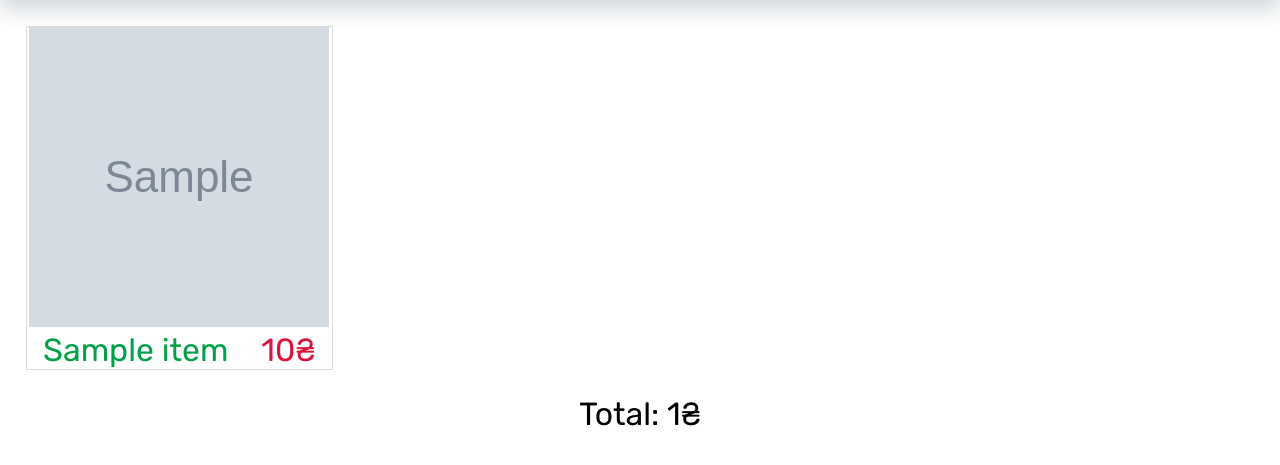
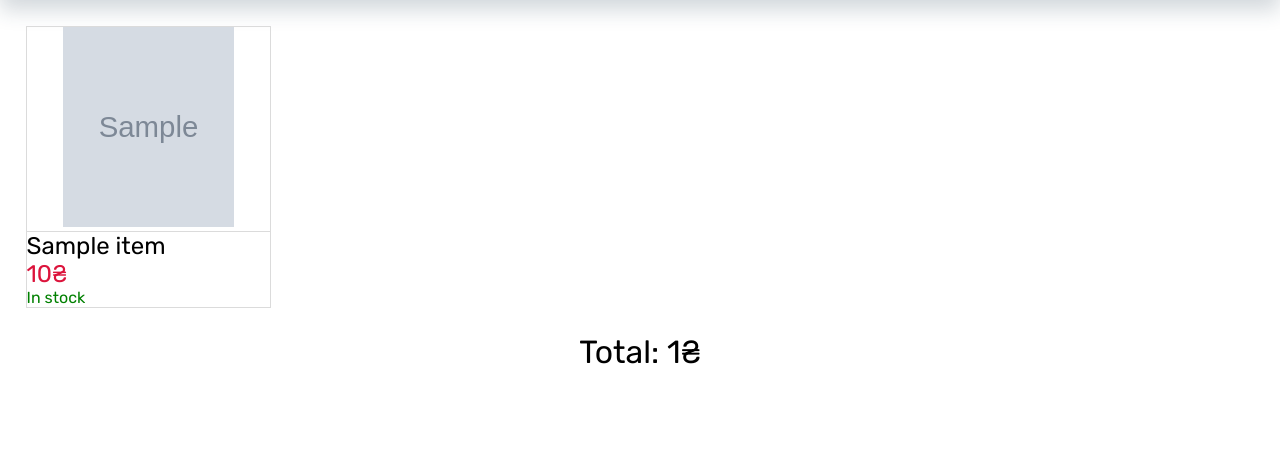
Before and after one commit to MNDonut/MyDjangoProjectKrakenToyShop, a Django app: template product/templates/favorite.html in a window 1280 px wide. Shown: the part 75-540 px from the top of the page. Run offline with Django 3.2, Linux system fonts and the light colour scheme; the template is opened without the code that fills it: most values are stand-ins (such as "Sample title", 1, 10 or a date in 2020); grey boxes marked "Sample" are stand-in pictures.

Commit message:
Restyled Favorite page

```diff
--- a/product/static/comparison.css
+++ b/product/static/comparison.css
@@ -31,6 +31,7 @@ img {
 .item_title {
     font-size: 2em;
     grid-area: title;
+    color: slateblue;
 }
 
 .item_in_stock {
--- a/product/static/favorite.css
+++ b/product/static/favorite.css
@@ -1,50 +1,65 @@
 img {
-    width: 300px;
-    height: 300px;
+    width: 70%;
+    height: 200px;
+}
 
-    justify-self: center;
+a {
+    color: black;
+}
+
+.list {
+    padding: 2%;
+    display: grid;
+    grid-template-columns: repeat(5, 1fr);
+}
+
+.item {
+    display: grid;
+    grid-template-areas:  "img img"
+                        "title title"
+                        "price trash"
+                     "in_stock trash";
+    grid-template-columns: repeat(2, 1fr);
+    border: 1px solid #dbdbdb;
+    text-align: center;
 }
 
 .item_img {
     grid-area: img;
 }
 
-.trash {
-    grid-area: trash;
-    color: black;
-    background: crimson;
-    height: 100%;
-    align-items: center;
-    font-size: 2em;
-}
-
-.list {
-    margin: 2%;
-    display: grid;
-    grid-template-columns: repeat(4, 1fr);
-    grid-column-gap: 1fr;
-}
-
-.item {
-    display: grid;
-    grid-template-areas: "img img"
-                       "title price"
-                       "trash trash";
-    align-items: center;
-    border: 1px solid #dbdbdb;
-    text-align: center;
-}
-
 .item_title {
-    color: #00a046;
-    font-size: 2em;
+    text-align: left;
     grid-area: title;
+    font-size: 1.5em;
+    border-top: 1px solid #dbdbdb;
 }
 
 .item_price {
+    text-align: left;
     grid-area: price;
     color: crimson;
-    font-size: 2em;
+    font-size: 1.5em;
+}
+
+.trash {
+    grid-area: trash;
+    text-align: center;
+    align-self: center;
+    color: crimson;
+}
+
+.item_in_stock {
+    grid-area: in_stock;
+    text-align: left;
+}
+
+.in_stock {
+    color: green;
+}
+
+.not_in_stock {
+    color: gray;
 }
 
 .total {
--- a/product/templates/favorite.html
+++ b/product/templates/favorite.html
@@ -13,7 +13,14 @@
                 <a class="item_img" href="{% url 'byName' favorite.item.slug %}"><img src="{{ favorite.item.image.url }}" alt="No image"></a>
                 <a href="{% url 'byName' favorite.item.slug %}" class="item_title">{{ favorite.item.title }}</a>
                 <span class="item_price">{{ favorite.item.price }}₴</span>
-                <a class="trash" href="{% url 'removeFavorite' favorite.item.slug %}"><i class="far fa-trash-alt"></i></a>
+                <span class="item_in_stock">
+                    {% if favorite.item.in_stock %}
+                        <span class="in_stock">In stock</span>
+                    {% else %}
+                        <span class="not_in_stock">Not in stock</span>
+                    {% endif %}
+                </span>
+                <a class="trash" href="{% url 'removeFavorite' favorite.item.slug %}"><i class="far fa-trash-alt fa-2x"></i></a>
             </div>
         {% endfor %}
     </div>
--- a/product/views.py
+++ b/product/views.py
@@ -65,7 +65,7 @@ def favorite(request):
 
 def comparison(request):
     # zip two lists into one with pairs (item, isFavorite(bool)) to discover what heart to display)
-    items = CompareItem.objects.filter(user=request.user)[:6]
+    items = CompareItem.objects.filter(user=request.user)[:5]
     favoriteItems = Favorite.objects.filter(user=request.user)
     isFavoriteList = []
     for compareItem in items:
```
Also changed, not shown: db.sqlite3.
